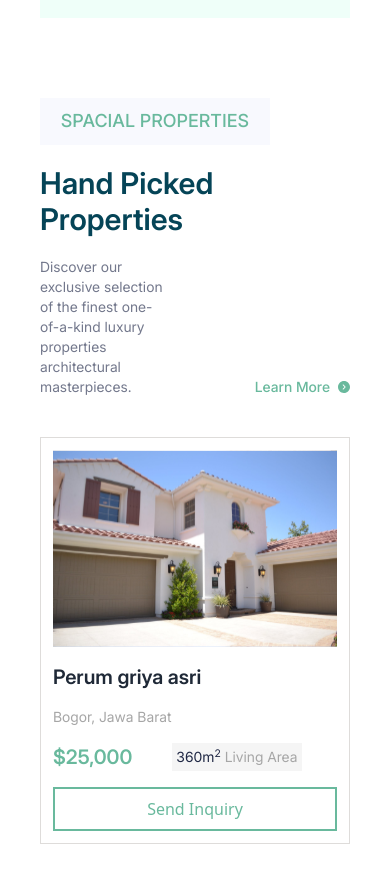
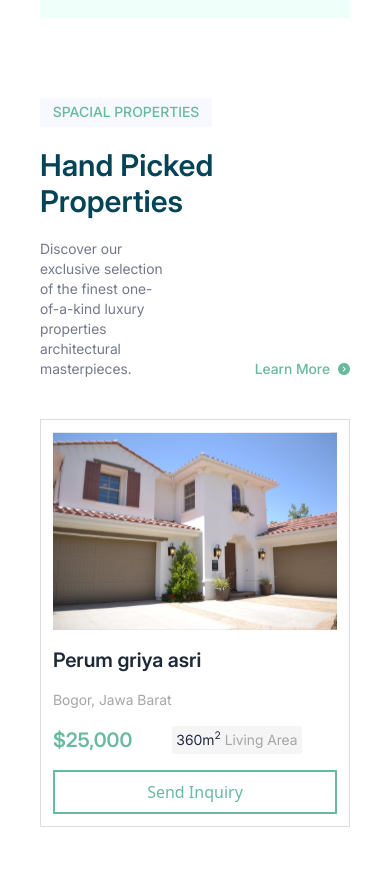
Before and after one commit to Mahesh-Banduni/Real-Estate, a React (Vite) app: page / in a window 390 px wide. Shown: the part 3090-3960 px from the top of the page. Built offline with nearby package versions, Linux system fonts and the light colour scheme.

Commit message:
make hand picked property section fully responsive

```diff
--- a/src/components/home/HandPicked.jsx
+++ b/src/components/home/HandPicked.jsx
@@ -20,7 +20,7 @@ const HandPicked = () => {
     <div className="mx-10 my-10 pt-10  flex flex-col gap-5">
       <Button
         text="spacial properties"
-        className="uppercase font-interMedium bg-tertiary-color text-primary-color px-[1.3rem] py-[0.6rem] text-lg w-fit"
+        className="uppercase font-interMedium bg-tertiary-color text-primary-color px-[1.3rem] py-[0.6rem] text-lg w-fit max-sm:text-sm  max-sm:px-[0.8rem] max-sm:py-[0.3rem]"
       />
       <Heading text="hand picked properties" />
       <div className="flex items-end justify-between">
```
